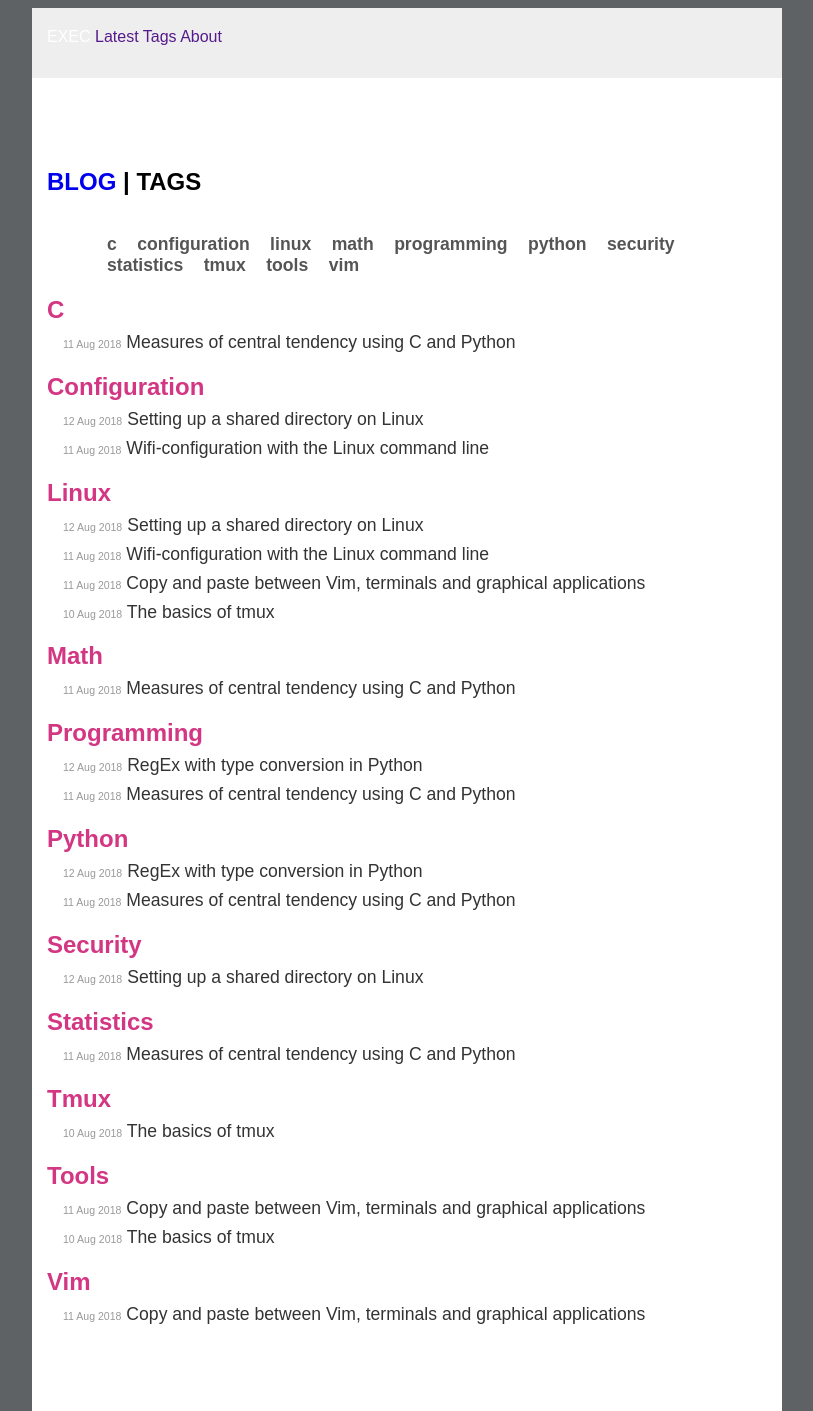
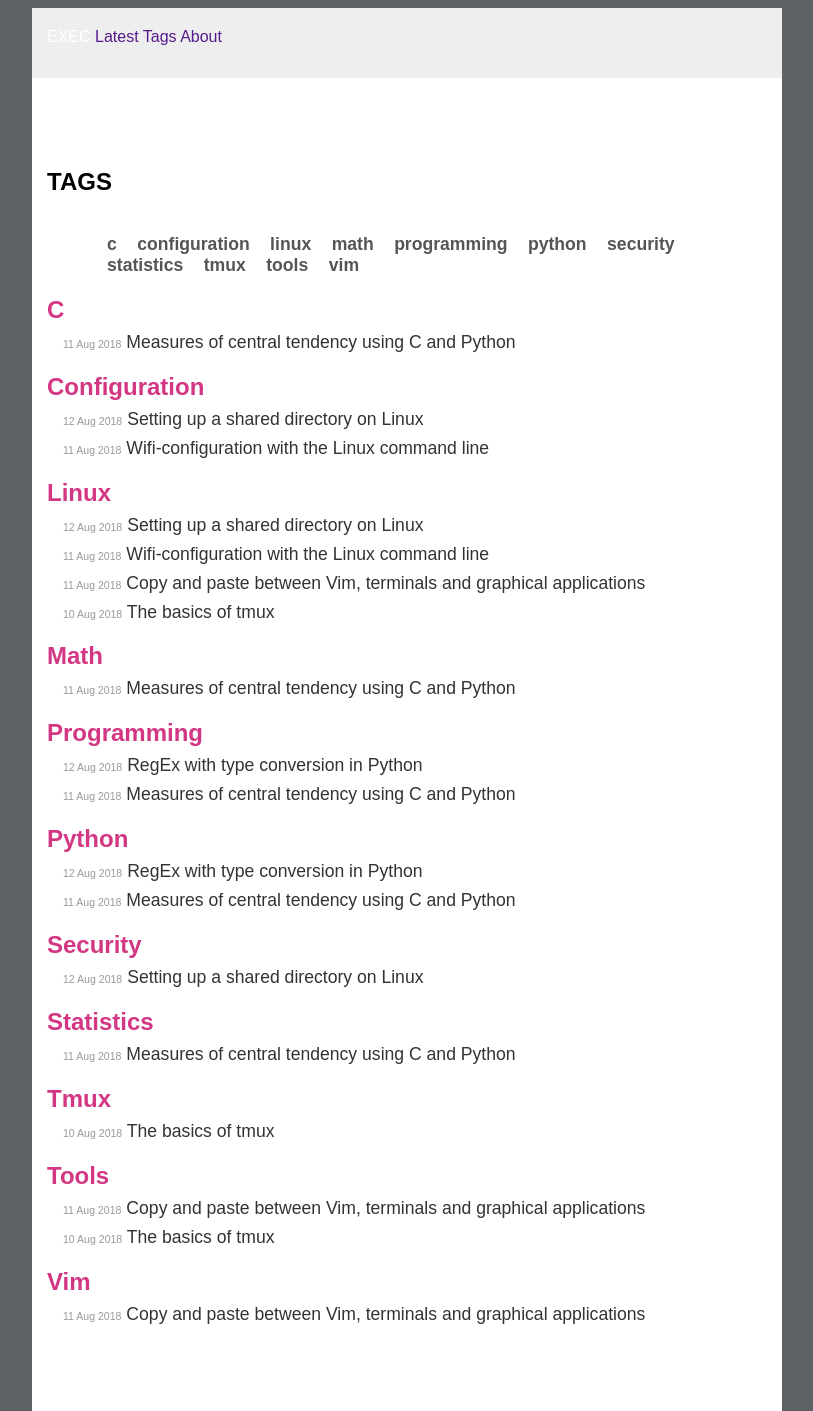
Before and after one commit to execas/execas.github.io, a Jekyll site: the page built from tags.html, in a window 1280 px wide. Shown: the whole page, without its empty margins (233-1046 px from the left). Built offline with Jekyll 4.4.1, drawn with Linux system fonts in a browser that asks for light colours.

Commit message:
Update tags.html

```diff
--- a/tags.html
+++ b/tags.html
@@ -27,7 +27,7 @@ title:    Tags
 {% endfor %}
 
 <h1 class="page-title">
-  <a href="/">Blog</a> | {{ page.title }}
+  {{ page.title }}
 </h1>
 <br/>
 
```
